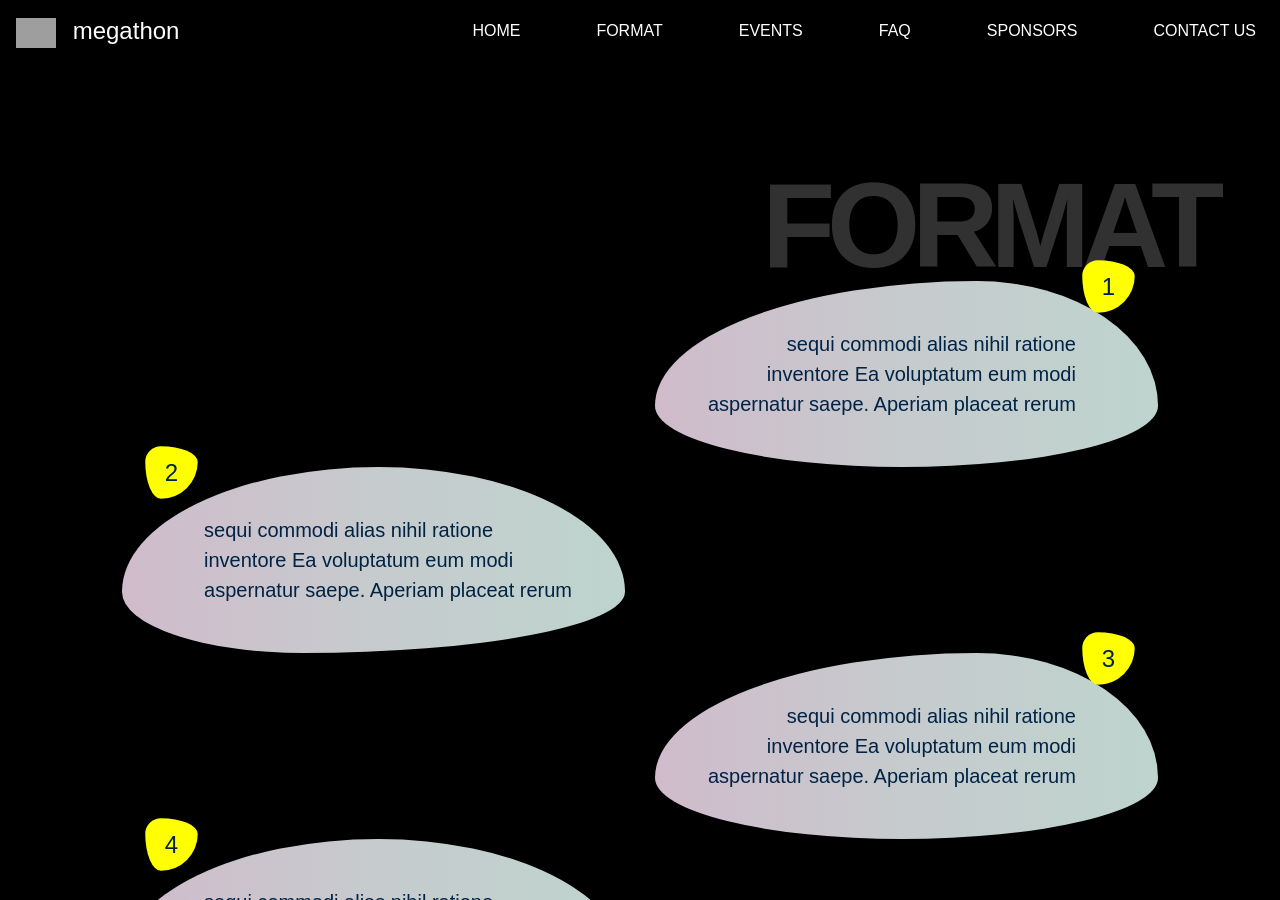
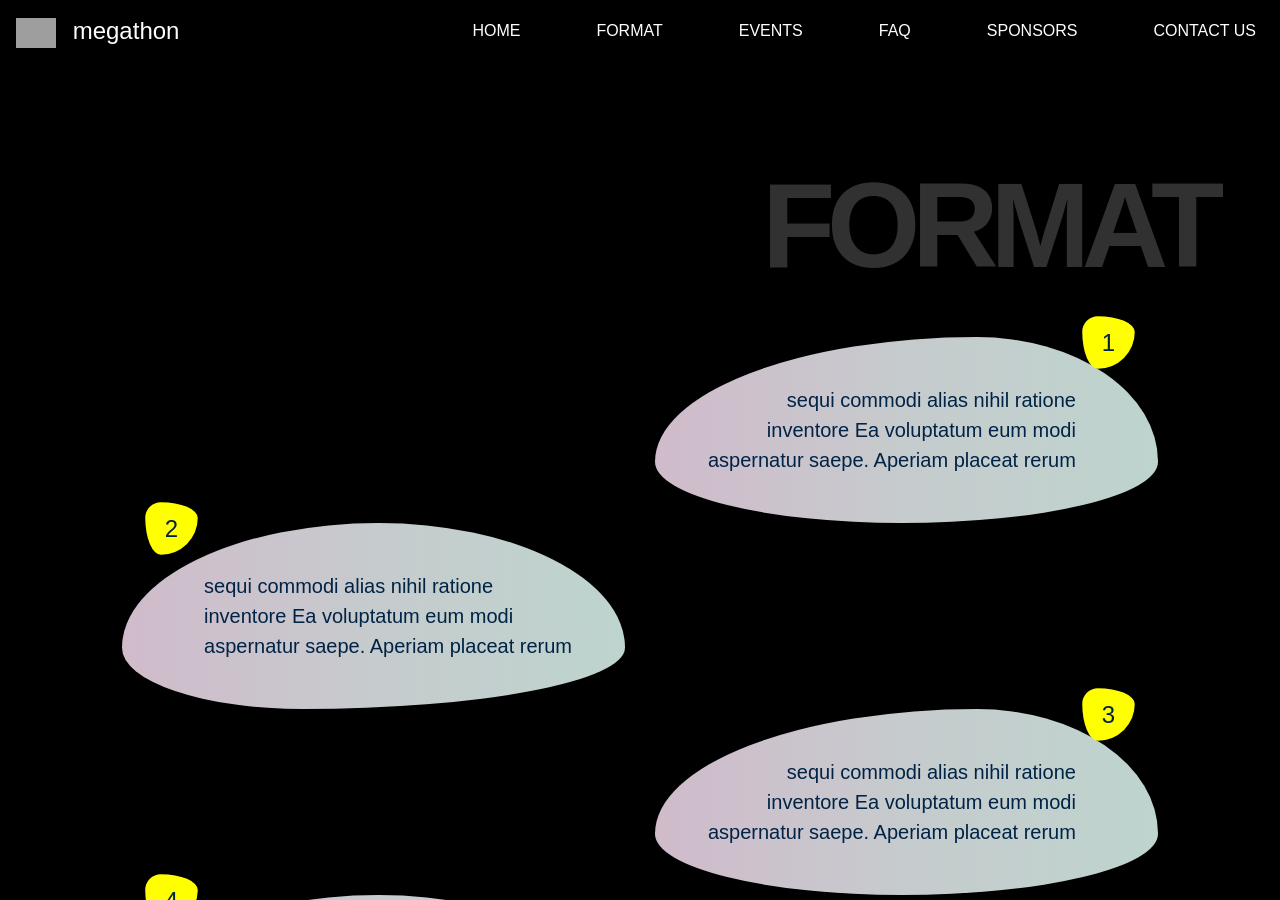
Before and after one commit to IIIT-ECell/megathon, a Jekyll site: the page built from index.html, in a window 1280 px wide and 900 px high, scrolled down 1903 px. Built offline with Jekyll 4.4.1, drawn with Linux system fonts in a browser that asks for light colours; nearby versions of some CDN libraries; some web fonts are replaced.

Commit message:
Added some space[and correctly closed string]

```diff
--- a/index.html
+++ b/index.html
@@ -41,11 +41,13 @@ layout: home
 {% include section.html heading="About us" content=ABOUT_US style="about_us" %}
 
 <div class="p-md-5 w-100 invisible">&nbsp;</div>
+
 {% capture FORMAT %}
+<div class="p-md-3 w-100 invisible">&nbsp;</div>
 <div class="format-container">
     <div class="row">
         <div class="col-md-6 offset-md-6 col-sm-12">
-            <div class="format-blob" style="--seq: '1"'>
+            <div class="format-blob" style="--seq: '1'">
                 <div class="format-blob-text">sequi commodi alias nihil ratione inventore Ea voluptatum eum modi aspernatur saepe. Aperiam placeat rerum</div>
             </div>
         </div>
```
